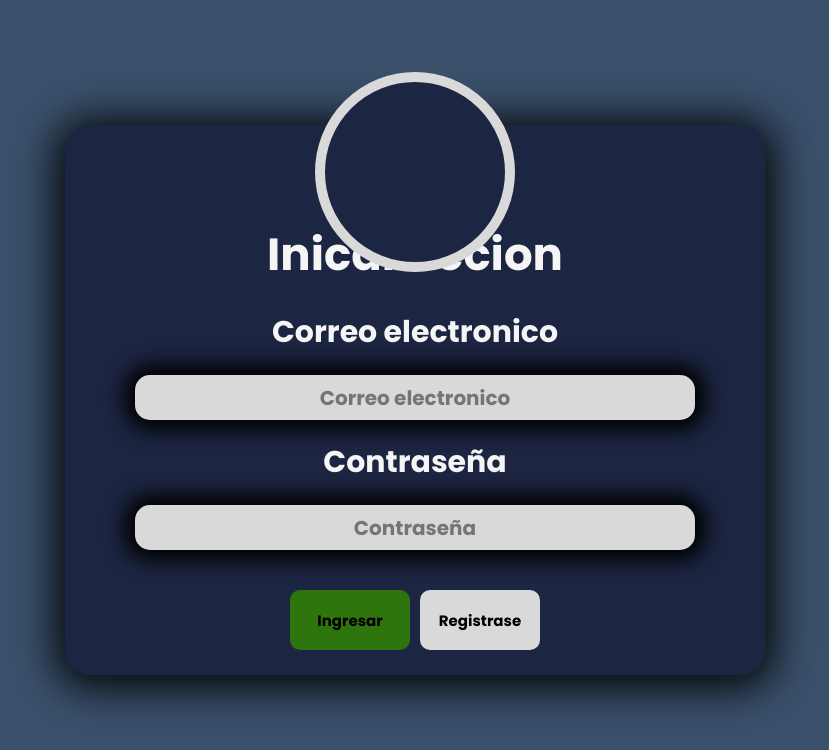
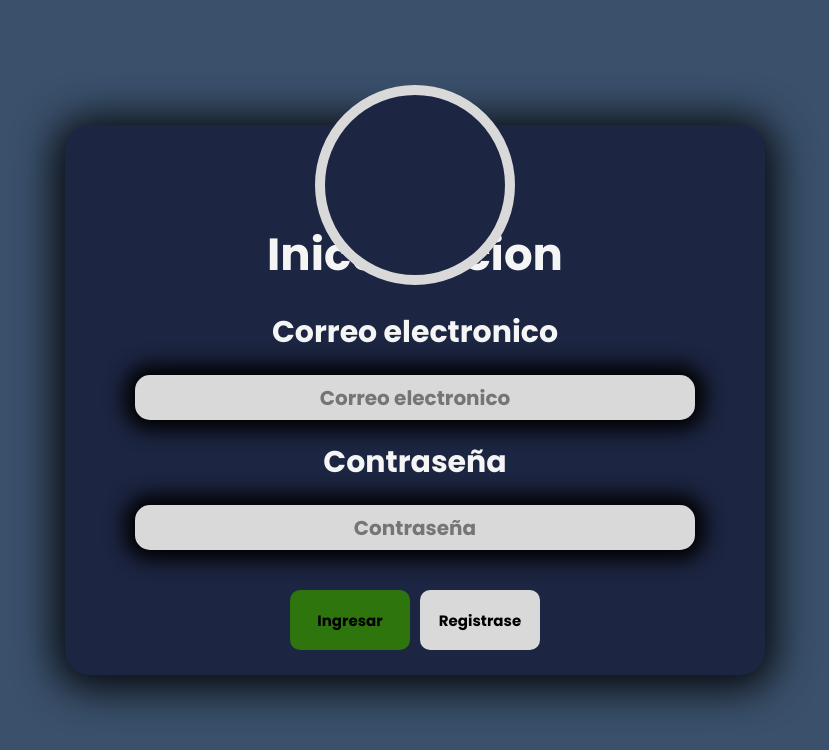
Before and after one commit to DiegoGReyna/proyecto-final-poi, a React (Create React App) app: page / in a window 1280 px wide. Shown: the top 750 px of the page, without its empty margins (225-1054 px from the left). Built offline with nearby package versions, Linux system fonts and the light colour scheme.

Commit message:
update de log in

```diff
--- a/src/Hojas-de-estilo/LoginForm.css
+++ b/src/Hojas-de-estilo/LoginForm.css
@@ -29,7 +29,7 @@ html {
     height: 20rem;
     position: absolute;
     border-radius: 10rem;
-    top: 9%;
+    top: 8.5rem;
     border: 10px solid var(--Color6);
 
 }
```
